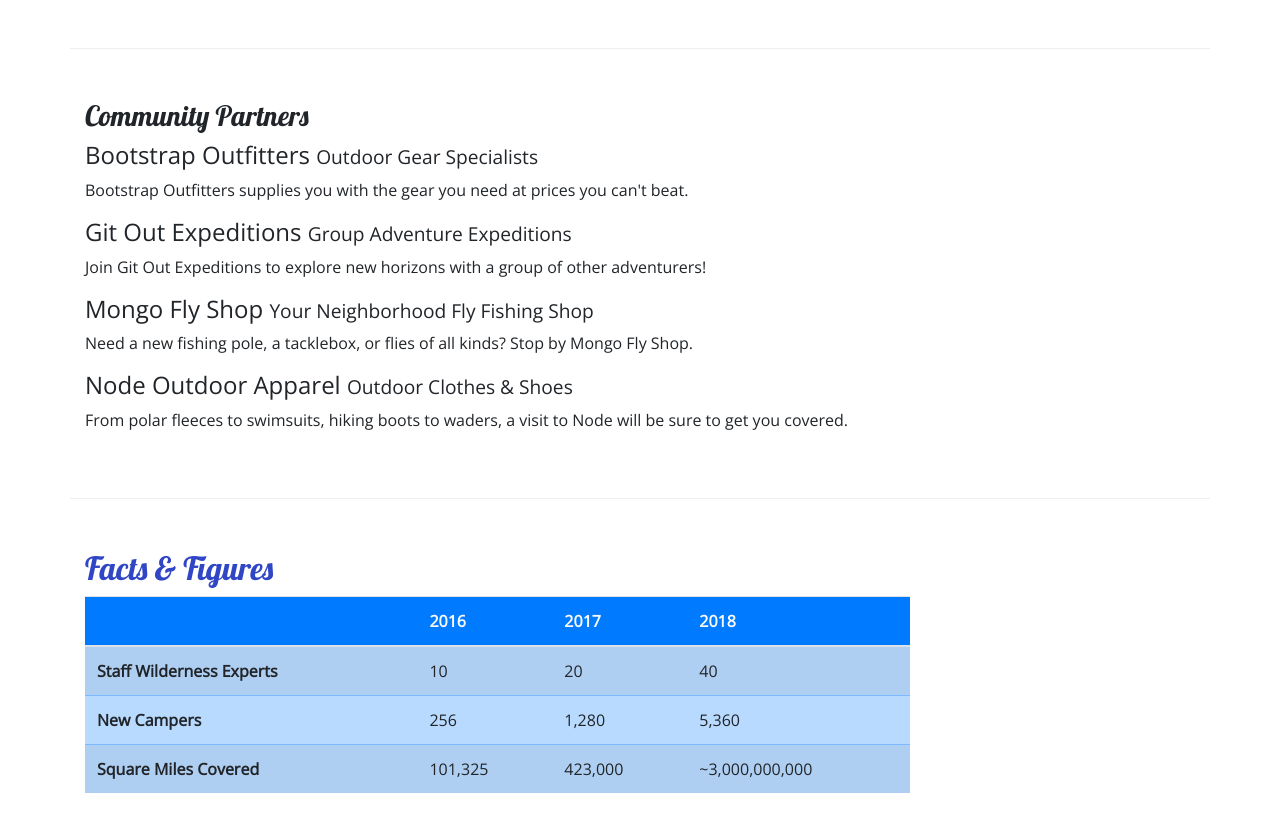
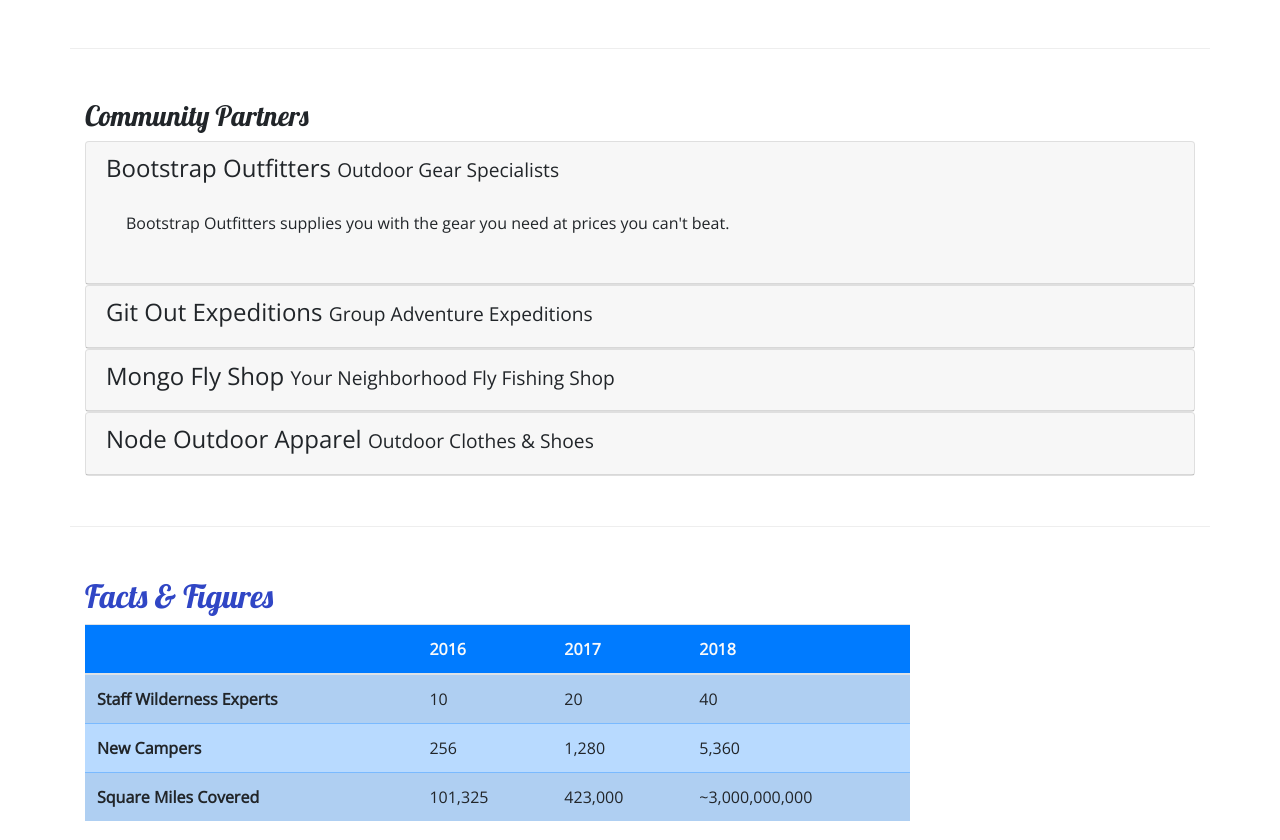
Before and after one commit to ahdoy888/bootstrap, a website: page aboutus.html in a window 1280 px wide. Shown: the part 722-1562 px from the top of the page. Drawn offline with nearby package versions, Linux system fonts and the light colour scheme.

Commit message:
accordion

```diff
--- a/aboutus.html
+++ b/aboutus.html
@@ -80,16 +80,67 @@
         </div>
 
         <div class="row row-content">
-            <div class="col d-none d-sm-block">
+            <div class="col-12">
                 <h3>Community Partners</h3>
-                <h4>Bootstrap Outfitters <small>Outdoor Gear Specialists</small></h4>
-                <p>Bootstrap Outfitters supplies you with the gear you need at prices you can't beat.</p>
-                <h4>Git Out Expeditions <small>Group Adventure Expeditions</small></h4>
-                <p>Join Git Out Expeditions to explore new horizons with a group of other adventurers!</p>
-                <h4>Mongo Fly Shop <small>Your Neighborhood Fly Fishing Shop</small></h4>
-                <p>Need a new fishing pole, a tacklebox, or flies of all kinds? Stop by Mongo Fly Shop.</p>
-                <h4>Node Outdoor Apparel <small>Outdoor Clothes & Shoes</small></h4>
-                <p>From polar fleeces to swimsuits, hiking boots to waders, a visit to Node will be sure to get you covered.</p>
+
+                <div id="accordion">
+                    <div class="card">
+                        <div role="tab" class="card-header">
+                            <h4>
+                                <a data-toggle="collapse" data-target="#bootstrap">
+                                    Bootstrap Outfitters <small>Outdoor Gear Specialists</small>
+                                </a>
+                            </h4>
+                            <div class="collapse show" id="bootstrap" data-parent="#accordion">
+                                <div class="card-body">
+                                    <p class="d-none d-sm-block">Bootstrap Outfitters supplies you with the gear you need at prices you can't beat.</p>
+                                </div>
+                            </div>
+                        </div>
+                    </div>
+                    <div class="card">
+                        <div role="tab" class="card-header">
+                            <h4>
+                                <a class="collapsed" data-toggle="collapse" data-target="#git">
+                                    Git Out Expeditions <small>Group Adventure Expeditions</small>
+                                </a>
+                            </h4>
+                            <div class="collapse" id="git" data-parent="#accordion">
+                                <div class="card-body">
+                                    <p class="d-none d-sm-block">Join Git Out Expeditions to explore new horizons with a group of other adventurers!</p>
+                               </div>
+                            </div>
+                        </div>
+                    </div>
+                    <div class="card">
+                        <div role="tab" class="card-header">
+                            <h4>
+                                <a class="collapsed" data-toggle="collapse" data-target="#mongo">
+                                    Mongo Fly Shop <small>Your Neighborhood Fly Fishing Shop</small>
+                                </a>
+                            </h4>
+                            <div class="collapse" id="mongo" data-parent="#accordion">
+                                <div class="card-body">
+                                    <p class="d-none d-sm-block">Need a new fishing pole, a tacklebox, or flies of all kinds? Stop by Mongo Fly Shop.</p>
+                                </div>
+                            </div>
+                        </div>
+                    </div>
+                    <div class="card">
+                        <div role="tab" class="card-header">
+                            <h4>
+                                <a class="collapsed" data-toggle="collapse" data-target="#node">
+                                    Node Outdoor Apparel <small>Outdoor Clothes & Shoes</small>
+                                </a>
+                            </h4>
+                            <div class="collapse" id="node" data-parent="#accordion">
+                                <div class="card-body">
+                                    <p class="d-none d-sm-block">From polar fleeces to swimsuits, hiking boots to waders, a visit to Node will be sure to get you covered.</p>
+                                </div>
+                            </div>
+                        </div>
+                    </div>
+                </div>
             </div>
         </div>
 
@@ -159,8 +210,10 @@
         </div>
     </footer>
 
-    <script src="https://cdn.jsdelivr.net/npm/@popperjs/core@2.9.1/dist/umd/popper.min.js" integrity="sha384-SR1sx49pcuLnqZUnnPwx6FCym0wLsk5JZuNx2bPPENzswTNFaQU1RDvt3wT4gWFG" crossorigin="anonymous"></script>
-    <script src="https://cdn.jsdelivr.net/npm/bootstrap@5.0.0-beta3/dist/js/bootstrap.min.js" integrity="sha384-j0CNLUeiqtyaRmlzUHCPZ+Gy5fQu0dQ6eZ/xAww941Ai1SxSY+0EQqNXNE6DZiVc" crossorigin="anonymous"></script>
+    <script src="node_modules/jquery/dist/jquery.slim.min.js"></script>
+    <script src="node_modules/popper.js/dist/umd/popper.min.js"></script>
+    <script src="node_modules/bootstrap/dist/js/bootstrap.min.js"></script>
+
 
 </body>
 
--- a/css/styles.css
+++ b/css/styles.css
@@ -35,3 +35,9 @@
 .navbar {
     background-color: #901CAD;
 }
+
+
+a, a:hover {
+    color: inherit;
+    text-decoration: none;
+}
```
